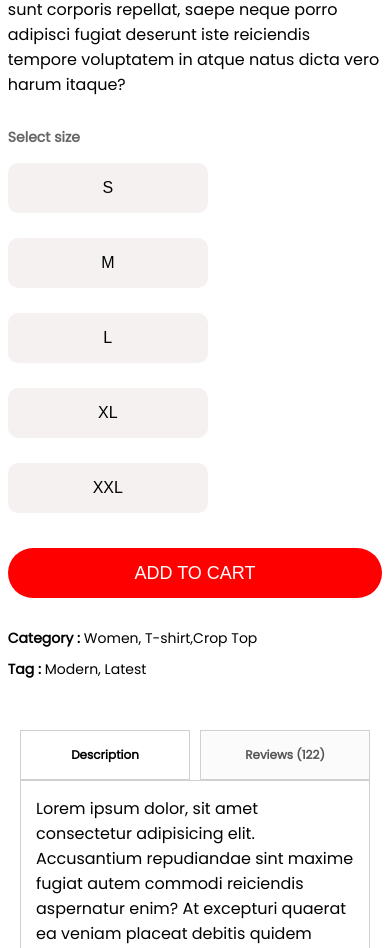
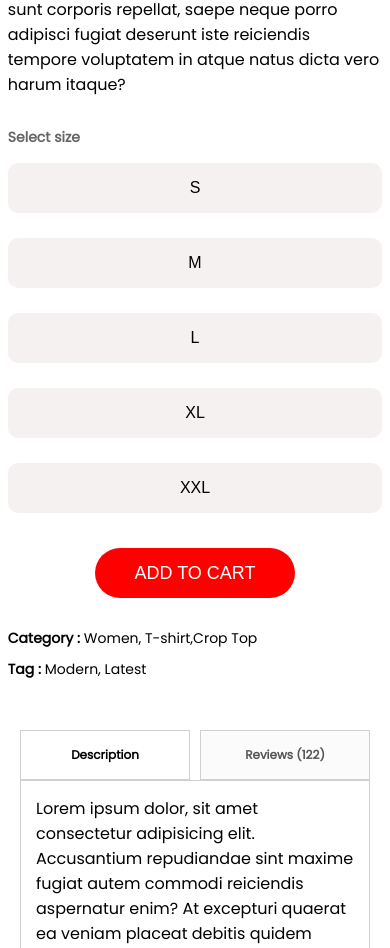
Before and after one commit to Jejeet/KokoBiz, a React (Create React App) app: page /product/1 in a window 390 px wide. Shown: the part 891-1839 px from the top of the page. Built offline with nearby package versions, Linux system fonts and the light colour scheme; a web font is replaced by a local one.

Commit message:
displayProduct size responsivenes

```diff
--- a/src/Components/Product display/ProductDisplay.css
+++ b/src/Components/Product display/ProductDisplay.css
@@ -90,7 +90,7 @@
 .productdiplay-right-sizes {
     display: flex;
     align-items: center;
-    justify-content: flex-start;
+    /* justify-content: flex-start; */
     gap: 10px;
     flex-wrap: wrap;
 }
@@ -136,6 +136,12 @@
     .productdiplay-right-size h1 {
         font-size: 16px;
     }
+    .productdiplay-right-sizes button {
+        width: 100%;
+        /* align-items: center; */
+    }
+
+
 }
 
 @media screen and (max-width: 768px) {
@@ -196,7 +202,5 @@
         text-align: center;
     }
 
-    .add-to-cart button {
-        width: 100%;
-    }
+
 }
```
